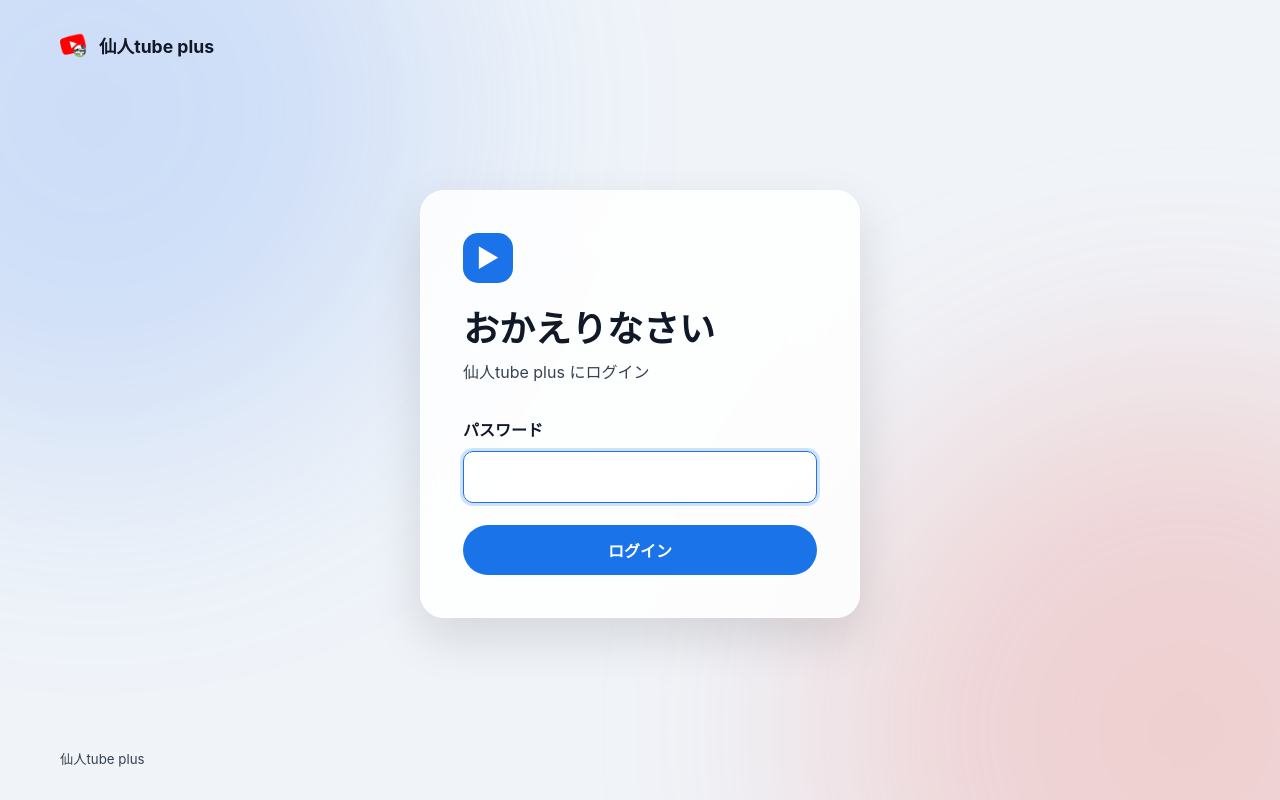
After one commit to c00lkimx01-creator/Sennin-Tube-Plus-v2-by-2a, a FastAPI app: page /login in a window 1280 px wide. The commit adds this page. Run offline with FastAPI, Linux system fonts and the light colour scheme.

Commit message:
Add files via upload

```diff
--- /dev/null
+++ b/templates/access-login.html
@@ -0,0 +1,48 @@
+<!DOCTYPE html>
+<html lang="ja">
+<head>
+  <meta charset="UTF-8">
+  <meta name="viewport" content="width=device-width, initial-scale=1.0">
+  <title>ログイン | 仙人tube plus</title>
+  <style>
+    :root { color-scheme: light dark; --bg:#f0f4f9; --text:#111827; --sub:#374151; --glass:rgba(255,255,255,.85); --line:rgba(255,255,255,.95); --blue:#1a73e8; --blue-text:#fff; --field:rgba(255,255,255,.65); --error:#b42318; }
+    @media (prefers-color-scheme: dark) { :root { --bg:#0a0e17; --text:#f3f4f6; --sub:#d1d5db; --glass:rgba(18,24,38,.85); --line:rgba(255,255,255,.18); --blue:#8ab4f8; --blue-text:#061121; --field:rgba(255,255,255,.08); --error:#ff9d92; } }
+    * { box-sizing:border-box; }
+    body { margin:0; min-height:100dvh; font-family:-apple-system,BlinkMacSystemFont,"Segoe UI",sans-serif; background:var(--bg); color:var(--text); overflow-x:hidden; }
+    .glow { position:fixed; width:min(70vw,700px); aspect-ratio:1; border-radius:50%; filter:blur(130px); opacity:.2; pointer-events:none; }
+    .one { top:-30%; left:-20%; background:#4285f4; } .two { bottom:-35%; right:-20%; background:#ea4335; }
+    .shell { position:relative; min-height:100dvh; display:flex; flex-direction:column; padding:clamp(20px,4vh,40px) clamp(20px,5vw,60px); }
+    .brand { display:flex; align-items:center; gap:12px; font-size:1.1rem; font-weight:700; text-decoration:none; color:inherit; width:max-content; }
+    .brand img { width:27px; height:27px; object-fit:contain; }
+    main { flex:1; display:grid; place-items:center; padding:30px 0; }
+    .panel { width:min(100%,440px); padding:clamp(26px,5vw,42px); border-radius:24px; background:var(--glass); border:1px solid var(--line); box-shadow:0 20px 50px rgba(0,0,0,.12); backdrop-filter:blur(30px); }
+    .mark { display:grid; place-items:center; width:50px; height:50px; border-radius:15px; background:var(--blue); color:var(--blue-text); font-size:25px; margin-bottom:24px; }
+    h1 { font-size:clamp(1.8rem,5vw,2.25rem); line-height:1.25; margin:0 0 8px; }
+    .subtitle { color:var(--sub); line-height:1.6; margin:0 0 32px; }
+    label { display:block; font-weight:650; margin-bottom:10px; }
+    input { width:100%; height:52px; padding:0 15px; border:1px solid var(--line); border-radius:10px; background:var(--field); color:var(--text); font:inherit; outline:none; }
+    input:focus { border-color:var(--blue); box-shadow:0 0 0 3px color-mix(in srgb,var(--blue) 20%,transparent); }
+    button { width:100%; min-height:50px; margin-top:22px; border:0; border-radius:100px; background:var(--blue); color:var(--blue-text); font:inherit; font-weight:700; cursor:pointer; }
+    button:hover { filter:brightness(1.08); }
+    .error { color:var(--error); margin:12px 0 0; font-size:.9rem; }
+    footer { font-size:.83rem; color:var(--sub); }
+  </style>
+</head>
+<body>
+  <div class="glow one"></div><div class="glow two"></div>
+  <div class="shell">
+    <a class="brand" href="/"><img src="/img/logo/sennin-icon.png" alt="">仙人tube plus</a>
+    <main><form class="panel" action="/login" method="post">
+      <div class="mark" aria-hidden="true">▶</div>
+      <h1>おかえりなさい</h1>
+      <p class="subtitle">仙人tube plus にログイン</p>
+      <input type="hidden" name="next" value="{{ next }}">
+      <label for="password">パスワード</label>
+      <input id="password" name="password" type="password" required autofocus autocomplete="current-password" aria-invalid="{{ 'true' if error else 'false' }}">
+      {% if error %}<p class="error" role="alert">パスワードが違います。もう一度お試しください。</p>{% endif %}
+      <button type="submit">ログイン</button>
+    </form></main>
+    <footer>仙人tube plus</footer>
+  </div>
+</body>
+</html>
--- a/templates/playlist.html
+++ b/templates/playlist.html
@@ -313,7 +313,7 @@
     <!-- 動画一覧リスト -->
     <section class="playlist-items-section">
         {% for video in videos %}
-        <a href="/watch?v={{ video.videoId }}&list={{ playlistId }}" class="playlist-item-card">
+        {% if video.videoId %}<a href="/watch?v={{ video.videoId }}&list={{ playlistId }}" class="playlist-item-card">
             <div class="item-index-num">{{ loop.index }}</div>
 
             <div class="item-thumb-container">
@@ -324,7 +324,7 @@
                 <h3 class="item-title">{{ video.title }}</h3>
                 <p class="item-channel-name">{{ video.author }}</p>
             </div>
-        </a>
+        </a>{% endif %}
         {% endfor %}
     </section>
 </div>
```
Also changed, not shown: templates/base.html (+7 -6 lines), templates/myplaylist.html (+7 -7 lines), templates/watch.html (+16 -3 lines), templates/welcome.html (+18 -16 lines).
